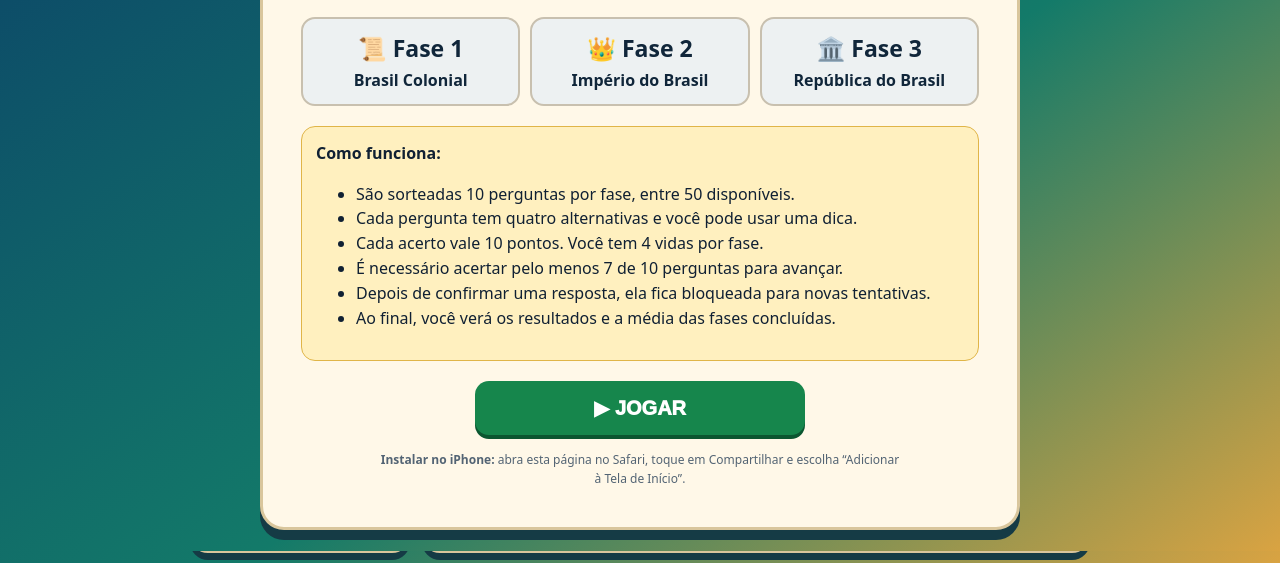
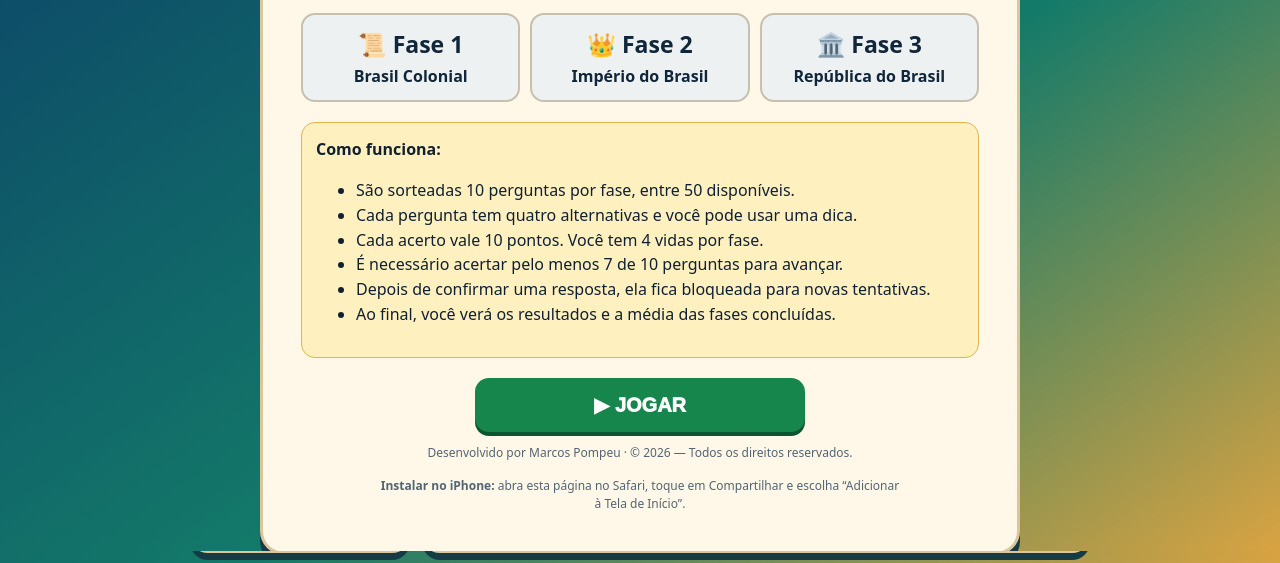
Before and after one commit to marcospompeo-commits/Quiz-Historia-do-Brasil, a plain HTML site: page index.html in a window 1280 px wide. Shown: the part 249-812 px from the top of the page. Drawn offline with Linux system fonts and the light colour scheme.

Commit message:
Update index.html

```diff
--- a/index.html
+++ b/index.html
@@ -87,6 +87,7 @@ h1{font-size:clamp(22px,3.8vw,32px);line-height:1.22;margin:22px 0 18px}
       </ul>
     </div>
     <button class="landing-play" id="playBtn" type="button">▶ JOGAR</button>
+    <p class="small">Desenvolvido por Marcos Pompeu · © 2026 — Todos os direitos reservados.</p>
     <p class="small" style="margin:16px auto 0;max-width:520px;line-height:1.55">
       <strong>Instalar no iPhone:</strong> abra esta página no Safari, toque em Compartilhar e escolha “Adicionar à Tela de Início”.
     </p>
```
